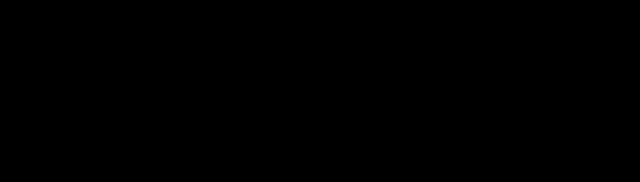
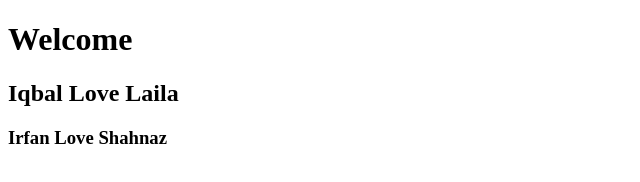
Before and after one commit to NafeesAhamed06/website, a plain HTML site: page index.html in a window 1280 px wide. Shown: the whole page, without its empty margins (0-640 px from the left). Drawn offline with Linux system fonts and the light colour scheme.

Commit message:
Update index.html

```diff
--- a/index.html
+++ b/index.html
@@ -8,12 +8,10 @@
 </head>
 <body>
     <h1>Welcome</h1>
-    <h2>Nugman Umbi</h2>
+    <h2>Iqbal Love Laila</h2>
+    <h3>Irfan Love Shahnaz</h3>
 </body>
 </html>
 <Style>
-    body{
-        background: black;
-        padding: 0;
-    }
+
 </Style>
```
